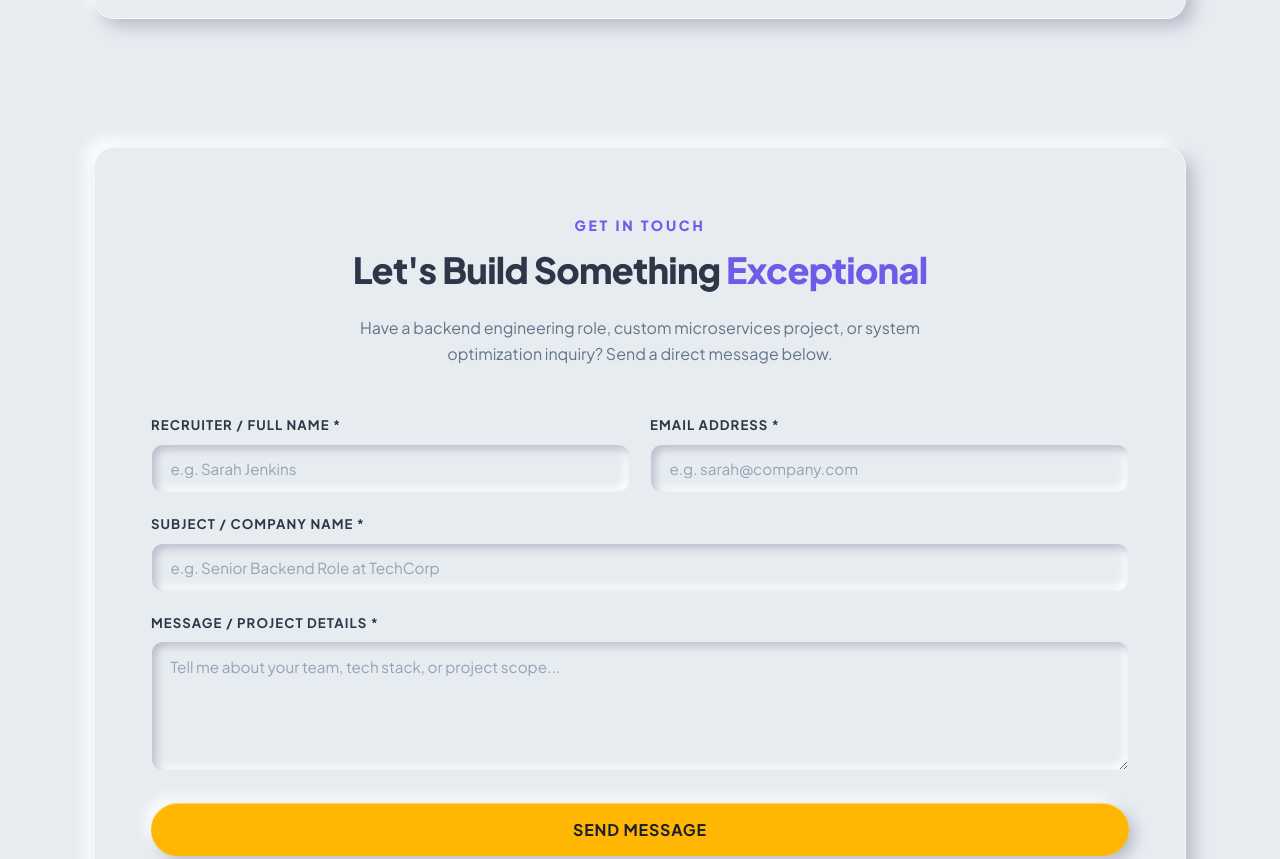
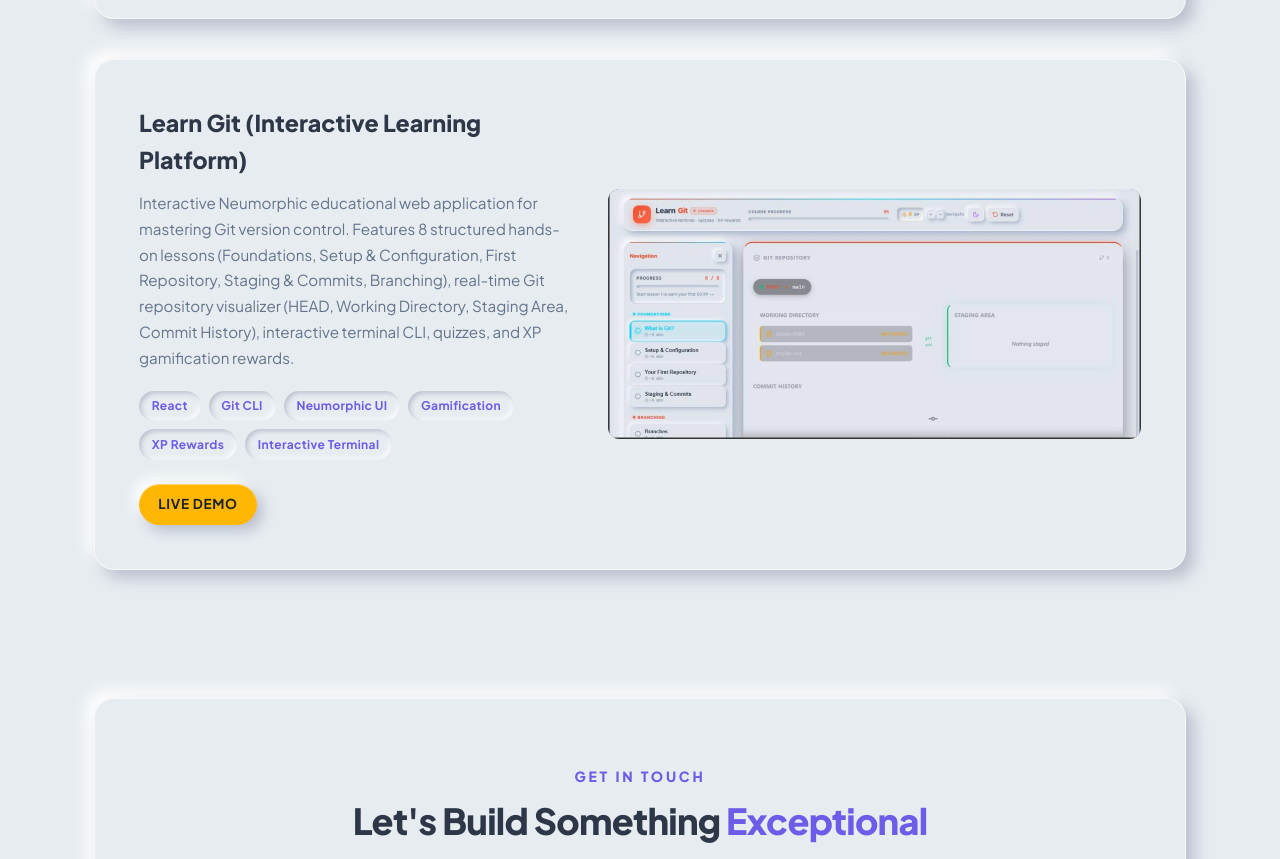
Before and after one commit to Moses-Arthu/arthur-moses-portfolio, a website: page public/index.html in a window 1280 px wide. Shown: the part 4403-5262 px from the top of the page. Drawn offline with Linux system fonts and the light colour scheme.

Commit message:
Add Learn Git interactive platform project card with screenshot and live demo link

```diff
--- a/public/index.html
+++ b/public/index.html
@@ -482,6 +482,32 @@
               </div>
             </div>
           </article>
+
+          <!-- Project 4: Learn Git (Interactive Learning Platform) -->
+          <article class="neu-card project-card reverse">
+            <div class="project-visual">
+              <img src="images/project_learn_git.png" alt="Learn Git Interactive Learning Platform Dashboard" width="600" height="400" loading="lazy">
+            </div>
+            <div class="project-details">
+              <h3>Learn Git (Interactive Learning Platform)</h3>
+              <p class="project-description">
+                Interactive Neumorphic educational web application for mastering Git version control. Features 8 structured hands-on lessons (Foundations, Setup & Configuration, First Repository, Staging & Commits, Branching), real-time Git repository visualizer (HEAD, Working Directory, Staging Area, Commit History), interactive terminal CLI, quizzes, and XP gamification rewards.
+              </p>
+              <div class="project-tech-tags">
+                <span class="tech-tag">React</span>
+                <span class="tech-tag">Git CLI</span>
+                <span class="tech-tag">Neumorphic UI</span>
+                <span class="tech-tag">Gamification</span>
+                <span class="tech-tag">XP Rewards</span>
+                <span class="tech-tag">Interactive Terminal</span>
+              </div>
+              <div class="project-links">
+                <a href="https://learn-git-liard.vercel.app" target="_blank" rel="noopener" class="btn-amber" style="padding: 0.6rem 1.2rem; font-size: 0.85rem;">
+                  LIVE DEMO
+                </a>
+              </div>
+            </div>
+          </article>
         </div>
       </div>
     </section>
```
Also changed, not shown: public/images/project_learn_git.png (added).
